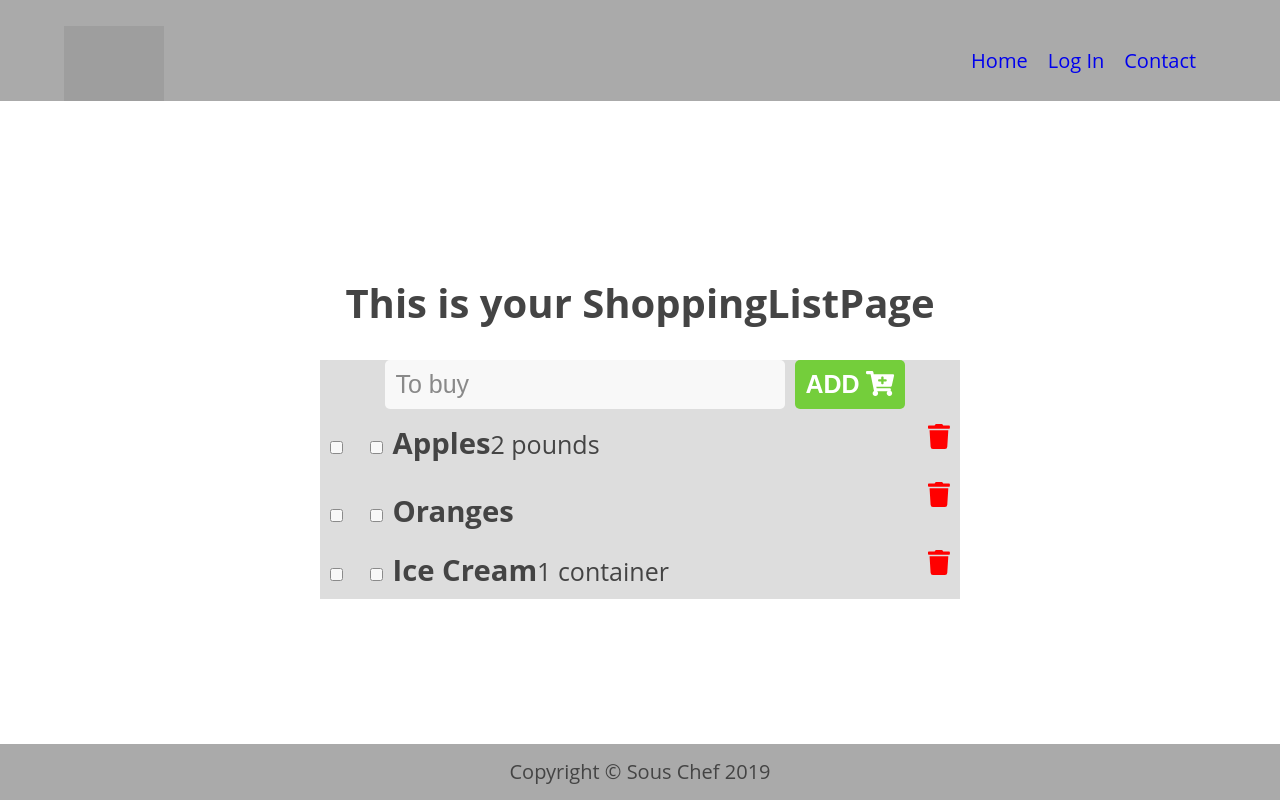
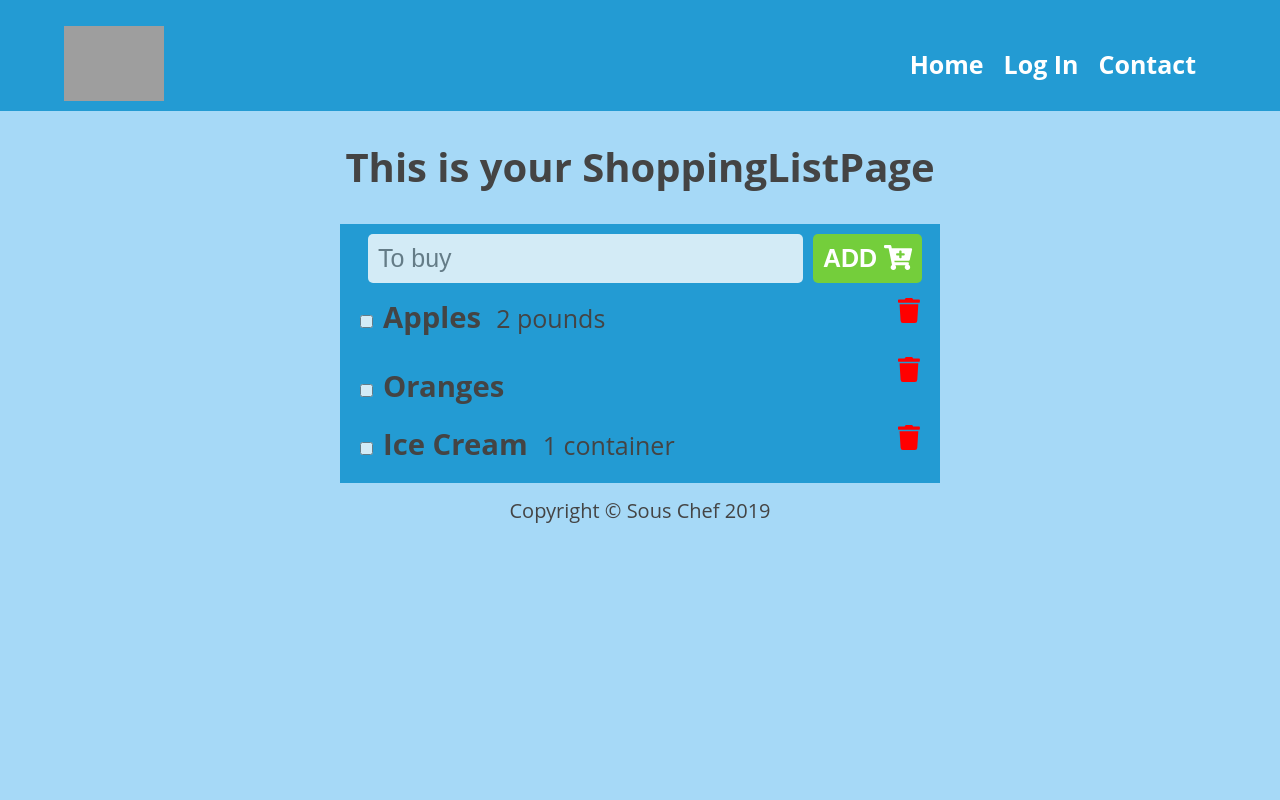
Before and after one commit to muzhaqi16/sous-chef-client, a React (Create React App) app: page /shopping_list in a window 1280 px wide. Built offline with nearby package versions, Linux system fonts and the light colour scheme; grey boxes are pictures that could not be loaded.

Commit message:
add mobile responsive

```diff
--- a/src/App.css
+++ b/src/App.css
@@ -3,23 +3,28 @@
 }
 
 body {
-  font-family: "Open Sans",
-    sans-serif;
+  font-family: "Open Sans",sans-serif;
   font-size: 20px;
   color: #444;
   text-align: center;
   line-height: 1.5;
+  background-color: #a6d9f7;
 }
 
 .App {
   display: flex;
   flex-direction: column;
-  justify-content: space-between;
+  justify-content: flex-start;
   height: 100vh;
 }
 
 main {
   display: flex;
-  flex-direction: column;
+  flex-direction: row;
   flex-wrap: wrap;
 }
+@media all and (max-width: 480px) {
+  main{
+    flex-direction: column;
+  }
+}
--- a/src/components/Footer/Footer.css
+++ b/src/components/Footer/Footer.css
@@ -1,4 +1,3 @@
 footer {
   padding: 1%;
-  background-color: #aaa;
 }
--- a/src/components/Header/Header.css
+++ b/src/components/Header/Header.css
@@ -1,19 +1,35 @@
 nav {
-  background-color: #aaa;
   padding: 2% 5%;
   height: 100%;
+  background-color: #239BD3;
+}
+#logo{
+    padding-bottom:10px;
 }
 #main-nav{
     float: right;
 }
 #main-nav li{
     display: inline-block;
+
 }
-a{
+#main-nav a{
     text-decoration:none;
     margin-right:20px;
+    color:white;
+    font-size: 1.25em;
+    font-weight: bold;
 }
+#main-nav a:hover{
+    color: #f95738;
+}
+
 #logo{
     float: left;
     width:15vh;
 }
+@media all and (max-width: 480px) {
+  #main-nav li{
+      display: block;
+  }
+}
--- a/src/routes/AddGroceriesPage/AddGroceriesPage.css
+++ b/src/routes/AddGroceriesPage/AddGroceriesPage.css
@@ -8,6 +8,7 @@
   line-height: 30px;
   color: #777;
   padding: 1%;
+  border-radius: 0;
 }
 #add-groceries-form{
   text-align: left;
--- a/src/routes/GroceriesListPage/GroceriesListPage.css
+++ b/src/routes/GroceriesListPage/GroceriesListPage.css
@@ -1,6 +1,7 @@
 .grocery-item {
     position: relative;
-    width: 400px;
+    width: 100%;
+    max-width: 400px;
 }
 
 img {
--- a/src/routes/GroceriesPage/GroceriesPage.css
+++ b/src/routes/GroceriesPage/GroceriesPage.css
@@ -9,6 +9,7 @@
 .GroceryList {
     text-align: left;
     padding: 0;
+    border-radius: 0;
 }
 
 .GroceryList li {
@@ -24,3 +25,12 @@
 .GroceryList li:nth-child(even) {
     background-color: #ddd;
 }
+@media all and (max-width: 480px) {
+    .GroceryList ul{
+        padding: 0;
+        margin: 0px;
+    }
+  .GroceryList li img{
+    display: none;
+  }
+}
--- a/src/routes/LadingPage/LandingPage.css
+++ b/src/routes/LadingPage/LandingPage.css
@@ -1,12 +1,31 @@
-header{
-    width: 100vw;
+.hero{
+color: #312f2f;
+ width: 90vw;
+ font-size: 2em;
+ text-align: left;
+ padding:0 20%;
 }
 section {
   min-height: 200px;
   padding: 6% 0;
-  background-color: #bbb;
   flex-grow: 1;
+  background-color: #239BD3;
+  width: 90%;
+  margin:0 auto;
+  border-radius: 3%;
+  margin-bottom:1%;
 }
-section:nth-child(even) {
-  background-color: #ddd;
+section a{
+  text-decoration: none;
+  font-size: 1.25em;
+  color: white;
 }
+.stand-out{
+  color: #f08a4b;
+}
+@media all and (max-width: 480px) {
+  .hero{
+      padding:0 5%;
+      font-size: 1.5em;
+  }
+}
--- a/src/routes/LadingPage/LandingPage.js
+++ b/src/routes/LadingPage/LandingPage.js
@@ -6,9 +6,9 @@ export default class LandingPage extends Component {
     render() {
         return (
             <>
-                <header>
-                    <h1>Welcome to Sous Chef</h1>
-                    <p>The only app that is your personal chef assistant</p>
+                <header className="hero">
+                    <h1>Welcome to <br /> Sous Chef</h1>
+                    <p>The only kitchen assistant that helps you <br /> <span className="stand-out">save food waste</span> and <span className="stand-out">stay healthy</span></p>
                 </header>
 
                 <section>
--- a/src/routes/ShoppingListPage/ShoppingListPage.css
+++ b/src/routes/ShoppingListPage/ShoppingListPage.css
@@ -2,11 +2,12 @@
     width: 100%;
 }
 .shoppingList{
-    width: 50%;
+    width: 100%;
     margin: 0 auto;
-    padding: 0;
+    padding: 10px ;
     text-align: center;
-    min-width: 400px;
+    max-width: 600px;
+    border-radius: 0;
     }
 .shoppingList ul{
     margin: 0;
@@ -27,8 +28,7 @@
     display: inline-block;
 }
 .shoppingList input{
-    width: 65%;
-    max-width: 400px;
+    width: 75%;
     font-size: 1.25em;
     margin: 0 10px 5px;
     padding: 10px;
@@ -61,3 +61,19 @@
 .remove:hover{
     font-size: 1.5em;
 }
+@media all and (max-width: 480px) {
+.shoppingList{
+        padding-left:0;
+}
+.shoppingList ul{
+    width: 90%;
+    margin:0 auto;
+}
+.shoppingList input{
+    width: 75%;
+    margin-left:0;
+    }
+ .shoppingList span{
+     display: none;
+}
+}
--- a/src/routes/ShoppingListPage/ShoppingListPage.js
+++ b/src/routes/ShoppingListPage/ShoppingListPage.js
@@ -22,11 +22,11 @@ export default class ShoppingListPage extends Component {
         const itemsList = shoppingList.map(items => {
             return <li className="shopping-item" key={items.id}>
                 <div className="status">
-                    <input type="checkbox" className="unchecked" /> <input type="checkbox" className="checked" />
+                    <input type="checkbox" className="unchecked" />
                 </div>
 
                 <div className="item-name">
-                    <h3>{items.name} </h3>
+                    <h3>{items.name} &nbsp;</h3>
                     <p> {items.quantity} {items.unit} </p>
                 </div>
                 <FontAwesomeIcon className="remove" icon={faTrash} onClick={this.handleDelete} title="Delete this item from your list" />
@@ -39,7 +39,7 @@ export default class ShoppingListPage extends Component {
 
                 <section className="shoppingList">
                     <form onSubmit={this.handleAddItem}>
-                        <input type="text" placeholder="To buy" name="name" /><button type="submit">Add <FontAwesomeIcon icon={faCartPlus} /></button>
+                        <input type="text" placeholder="To buy" name="name" /><button type="submit"><span>Add </span><FontAwesomeIcon icon={faCartPlus} /></button>
                     </form>
 
                     <ul>
```
Also changed, not shown: src/img/iphone.png (added).
